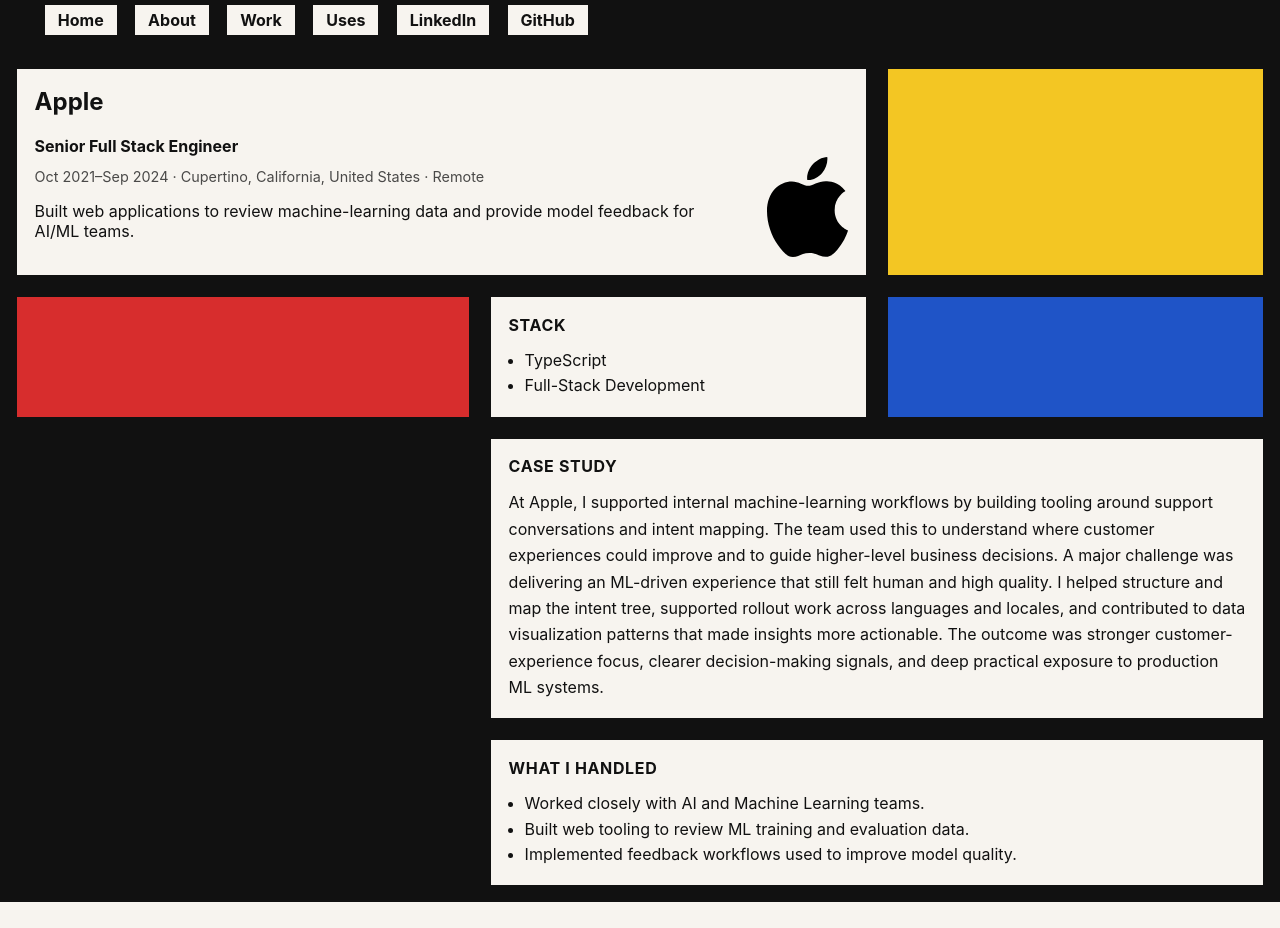
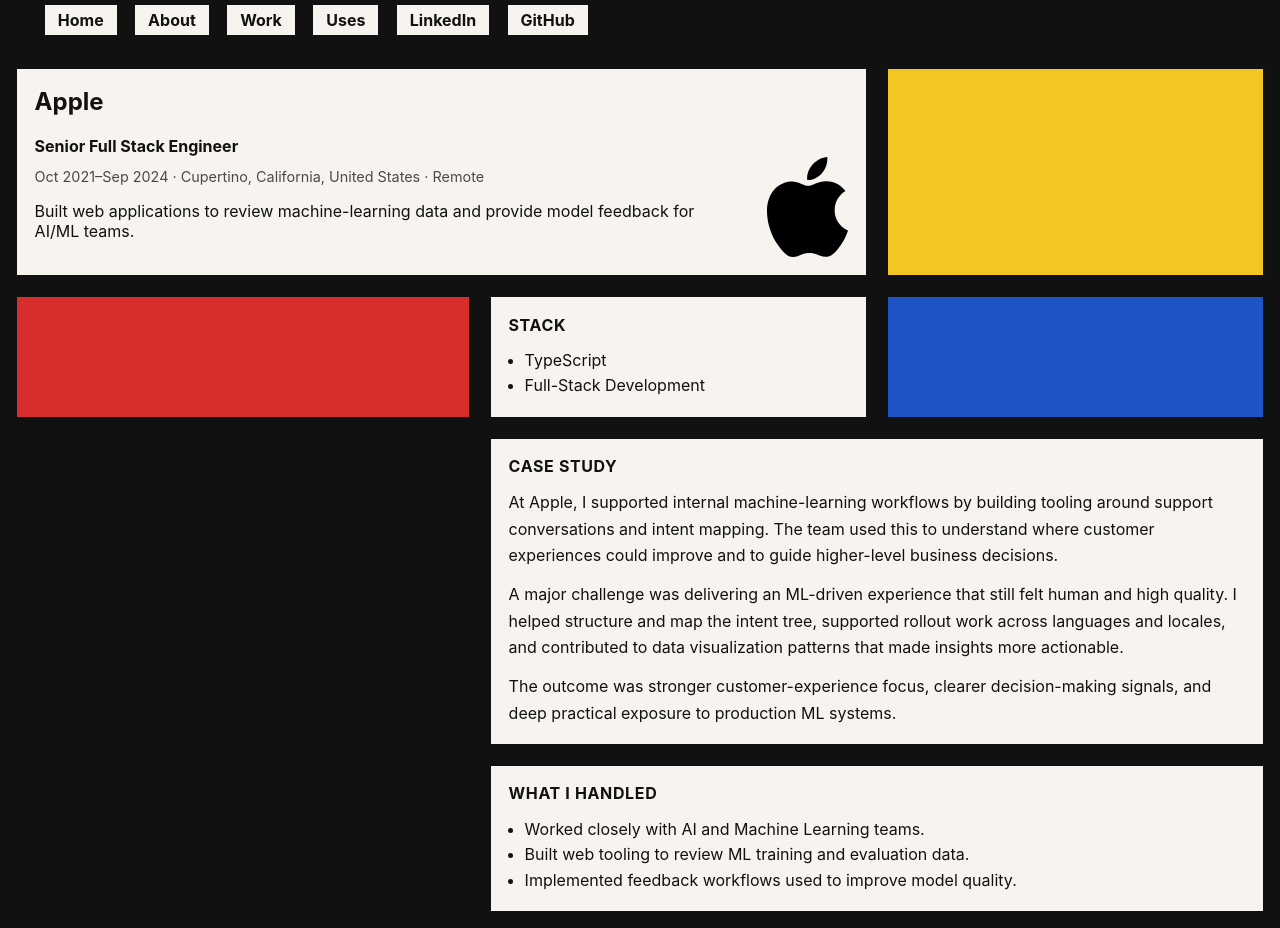
Before and after one commit to BlakeCampbells/Portfolio2026, a Nuxt app: page /work/apple in a window 1280 px wide. Before the commit the page ends 902 px from the top, so only its background shows below. Built offline with nearby package versions, Linux system fonts and the light colour scheme.

Commit message:
Blue/case-study-manycomm: format case studies into paragraph blocks

```diff
--- a/app/pages/work/[slug].vue
+++ b/app/pages/work/[slug].vue
@@ -11,6 +11,23 @@
 
 const canonical = `${siteUrl}/work/${item.value.slug}`
 const ogImage = `${siteUrl}/images/blake-headshot.jpg`
+
+const caseStudyParagraphs = computed(() => {
+  const text = item.value?.caseStudy?.trim()
+  if (!text) return []
+
+  const sentences = text
+    .split(/(?<=[.!?])\s+/)
+    .map((s) => s.trim())
+    .filter(Boolean)
+
+  const chunks: string[] = []
+  for (let i = 0; i < sentences.length; i += 2) {
+    chunks.push(sentences.slice(i, i + 2).join(' '))
+  }
+
+  return chunks
+})
 
 useSeoMeta({
   title: `${item.value.name} | Blake Campbell`,
@@ -98,7 +115,9 @@
 
     <section v-if="item.caseStudy" class="tile span-2">
       <h2>Case Study</h2>
-      <p class="case-study">{{ item.caseStudy }}</p>
+      <p v-for="(paragraph, idx) in caseStudyParagraphs" :key="idx" class="case-study">
+        {{ paragraph }}
+      </p>
     </section>
 
     <section class="tile span-2">
@@ -148,7 +167,8 @@
 }
 .site-link:hover { color: #111; }
 ul { margin: 0; padding-left: 1rem; line-height: 1.6; }
-.case-study { margin: 0; line-height: 1.65; }
+.case-study { margin: 0 0 .8rem; line-height: 1.65; }
+.case-study:last-of-type { margin-bottom: 0; }
 .company-logo {
   position: absolute;
   bottom: 1.1rem;
```
